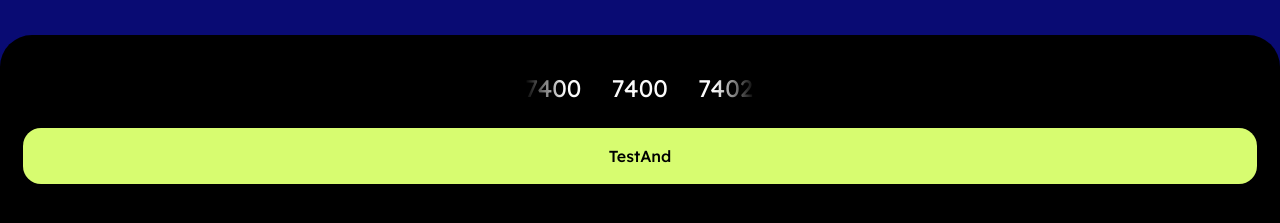
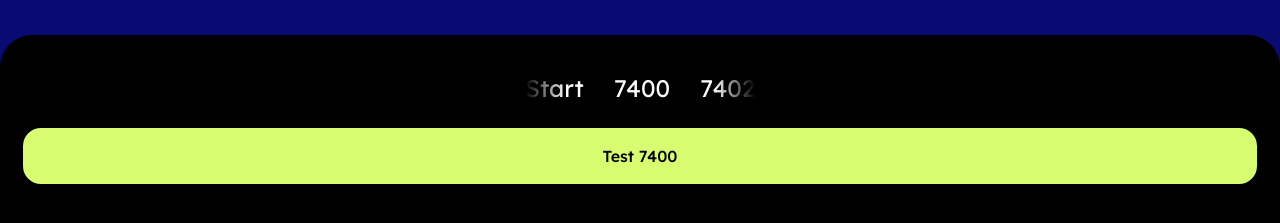
Before and after one commit to DharmikUmretiya/ICC, a React (Vite) app: page / in a window 1280 px wide. Shown: the part 565-788 px from the top of the page. Built offline with nearby package versions, Linux system fonts and the light colour scheme.

Commit message:
Added Interaction

```diff
--- a/package.json
+++ b/package.json
@@ -10,10 +10,8 @@
     "preview": "vite preview"
   },
   "dependencies": {
-    "@tailwindcss/vite": "^4.1.11",
     "react": "^19.1.1",
-    "react-dom": "^19.1.1",
-    "tailwindcss": "^4.1.11"
+    "react-dom": "^19.1.1"
   },
   "devDependencies": {
     "@eslint/js": "^9.33.0",
--- a/src/App.jsx
+++ b/src/App.jsx
@@ -2,17 +2,44 @@ import './App.css'
 import Status from './component/Status.jsx'
 import Selector from './component/Selector.jsx'
 import Button from './component/Button.jsx'
+import { useEffect, useState } from "react";
 
 
 function App() {
+
+  const [gate, setGate] = useState("7400")
+
+  function handleScroll(Index) {
+    (Index >= (-5) && Index < (5)) ? setGate("7400") : null;
+    (Index >= (84) && Index < (94)) ? setGate("7402") : null;
+    (Index >= (170) && Index < (180)) ? setGate("7404") : null;
+    (Index >= (255) && Index < (265)) ? setGate("7408") : null;
+    (Index >= (342) && Index < (352)) ? setGate("7432") : null;
+    (Index >= (420) && Index < (430)) ? setGate("7486") : null;
+  }
+
+
+
+
 
   return (
     <>
       <div className="container">
         <Status Result="TTSS" />
         <div className="card">
-          <Selector />
-          <Button Gate_Type="And" HandleClick="" IsConnected={true} />
+          <Selector Gates_Array={[
+            "Start",
+            7400,
+            7402,
+            7404,
+            7408,
+            7432,
+            7486,
+            "End!!",
+          ]
+          }
+            handleScroll={handleScroll} />
+          <Button Gate_Type={gate} HandleClick="" IsConnected={true} />
         </div>
       </div>
     </>
--- a/src/component/Button.jsx
+++ b/src/component/Button.jsx
@@ -3,7 +3,7 @@ export default function Button({Gate_Type,HandleClick,IsConnected}) {
   return (
     <>
       <button className="tstbtn" onClick={()=>{HandleClick()}}>
-        {IsConnected===true?"Test"+Gate_Type:"Connect to Wi-Fi"}
+        {IsConnected===true?"Test "+Gate_Type:"Connect to Wi-Fi"}
       </button>
     </>
   )
--- a/src/component/Selector.jsx
+++ b/src/component/Selector.jsx
@@ -1,26 +1,31 @@
-export default function Selector() {
+import { useRef, useState } from "react";
+
+export default function Selector({ Gates_Array ,handleScroll}) {
+
+  const Slider = useRef()
+
 
   return (
     <>
       <div className="scroll">
         <div>
           <div className="grad-l">
-        </div>
+          </div>
         </div>
         <div className="content-scroll">
-          <div className='gate-list'>
-            <div className='option'>7400</div>
-            <div className='option'>7400</div>
-            <div className='option'>7402</div>
-            <div className='option'>7404</div>
-            <div className='option'>7408</div>
-            <div className='option'>7410</div>
-            <div className='option'>7410</div>
+          <div className='gate-list' ref={Slider} onScroll={() => { handleScroll(Slider.current.scrollLeft) }}>
+            {
+              Gates_Array.map((Gate_Type, index) => {
+                return (
+                  <div className='option' key={index}>{Gate_Type}</div>
+                )
+              })
+            }
           </div>
         </div>
         <div>
           <div className="grad-r">
-        </div>
+          </div>
         </div>
       </div>
     </>
--- a/vite.config.js
+++ b/vite.config.js
@@ -1,5 +1,6 @@
 import { defineConfig } from 'vite'
 import react from '@vitejs/plugin-react'
+import tailwindcss from '@tailwindcss/vite'
 
 
 export default defineConfig({
```
Also changed, not shown: 1 other file (tests, documents, lock files or other folders).
